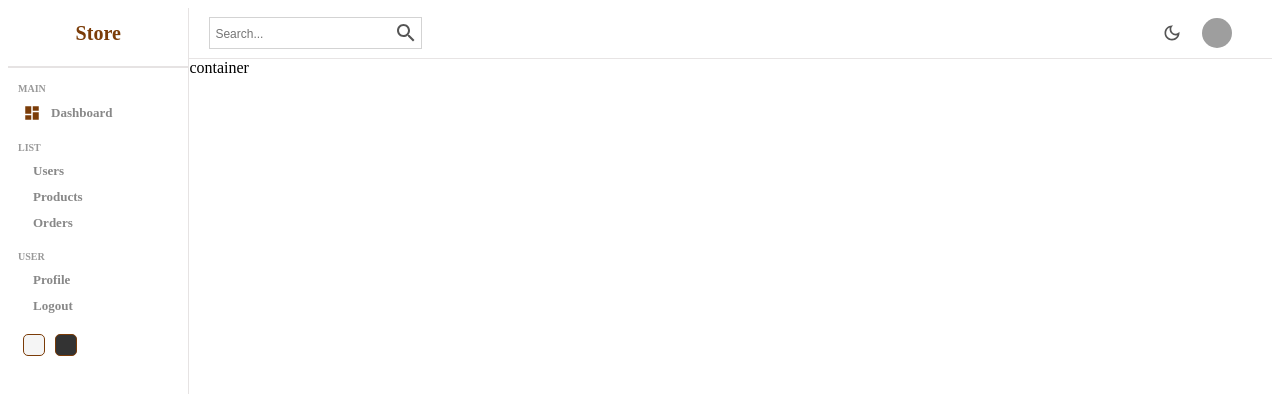
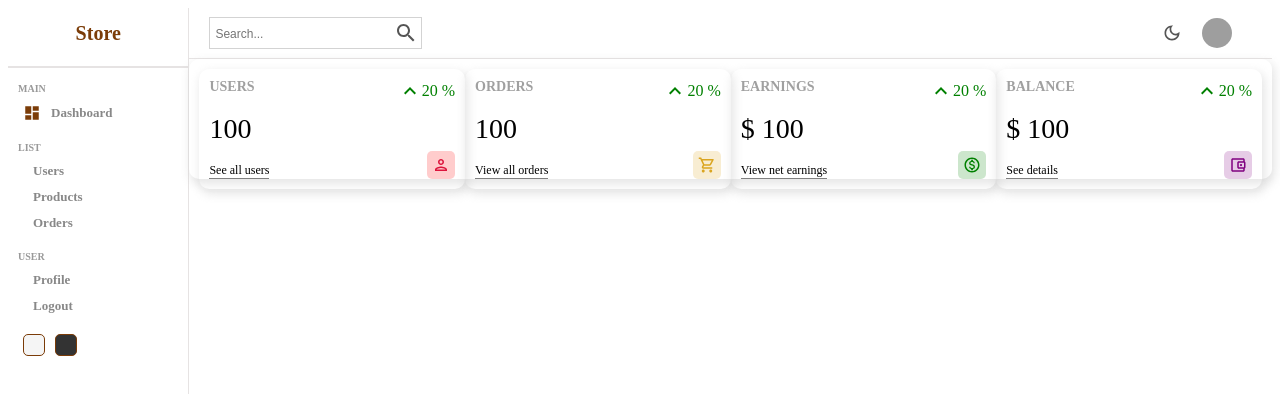
Before and after one commit to Aziza20/admin-ui, a React (Vite) app: page / in a window 1280 px wide. Shown: the top 394 px of the page. Built offline with nearby package versions, Linux system fonts and the light colour scheme; grey boxes are pictures that could not be loaded.

Commit message:
first commit

```diff
--- a/src/components/widget/Widget.jsx
+++ b/src/components/widget/Widget.jsx
@@ -0,0 +1,101 @@
+import "./widget.scss";
+import KeyboardArrowUpIcon from "@mui/icons-material/KeyboardArrowUp";
+import PersonOutlinedIcon from "@mui/icons-material/PersonOutlined";
+import AccountBalanceWalletOutlinedIcon from "@mui/icons-material/AccountBalanceWalletOutlined";
+import ShoppingCartOutlinedIcon from "@mui/icons-material/ShoppingCartOutlined";
+import MonetizationOnOutlinedIcon from "@mui/icons-material/MonetizationOnOutlined";
+
+const Widget = ({ type }) => {
+  let data;
+
+  //temporary
+  const amount = 100;
+  const diff = 20;
+
+  switch (type) {
+    case "user":
+      data = {
+        title: "USERS",
+        isMoney: false,
+        link: "See all users",
+        icon: (
+          <PersonOutlinedIcon
+            className="icon"
+            style={{
+              color: "crimson",
+              backgroundColor: "rgba(255, 0, 0, 0.2)",
+            }}
+          />
+        ),
+      };
+      break;
+    case "order":
+      data = {
+        title: "ORDERS",
+        isMoney: false,
+        link: "View all orders",
+        icon: (
+          <ShoppingCartOutlinedIcon
+            className="icon"
+            style={{
+              backgroundColor: "rgba(218, 165, 32, 0.2)",
+              color: "goldenrod",
+            }}
+          />
+        ),
+      };
+      break;
+    case "earning":
+      data = {
+        title: "EARNINGS",
+        isMoney: true,
+        link: "View net earnings",
+        icon: (
+          <MonetizationOnOutlinedIcon
+            className="icon"
+            style={{ backgroundColor: "rgba(0, 128, 0, 0.2)", color: "green" }}
+          />
+        ),
+      };
+      break;
+    case "balance":
+      data = {
+        title: "BALANCE",
+        isMoney: true,
+        link: "See details",
+        icon: (
+          <AccountBalanceWalletOutlinedIcon
+            className="icon"
+            style={{
+              backgroundColor: "rgba(128, 0, 128, 0.2)",
+              color: "purple",
+            }}
+          />
+        ),
+      };
+      break;
+    default:
+      break;
+  }
+
+  return (
+    <div className="widget">
+      <div className="left">
+        <div className="title">{data.title}</div>
+        <div className="counter">
+          {data.isMoney && "$"} {amount}
+        </div>
+        <div className="link">{data.link}</div>
+      </div>
+      <div className="right">
+        <div className="percentage positive">
+          <KeyboardArrowUpIcon />
+          {diff} %
+        </div>
+        {data.icon}
+      </div>
+    </div>
+  );
+};
+
+export default Widget;
--- a/src/components/widget/widget.scss
+++ b/src/components/widget/widget.scss
@@ -0,0 +1,55 @@
+ .widget {
+    display: flex;
+    justify-content: space-between;
+    flex: 1;
+    padding: 10px;
+    -webkit-box-shadow: 2px 4px 10px 1px rgba(0, 0, 0, 0.47);
+    box-shadow: 2px 4px 10px 1px rgba(201, 201, 201, 0.47);
+    border-radius: 10px;
+    height: 100px;
+
+    .left,
+    .right {
+      display: flex;
+      flex-direction: column;
+      justify-content: space-between;
+
+      .title {
+        font-weight: bold;
+        font-size: 14px;
+        color: rgb(160, 160, 160);
+      }
+
+      .counter {
+        font-size: 28px;
+        font-weight: 300;
+      }
+
+      .link {
+        width: max-content;
+        font-size: 12px;
+        border-bottom: 1px solid gray;
+      }
+
+      .percentage {
+        display: flex;
+        align-items: center;
+        font-style: 14px;
+
+        &.positive {
+          color: green;
+        }
+
+        &.negative {
+          color: red;
+        }
+      }
+
+      .icon {
+        font-size: 18px;
+        padding: 5px;
+        border-radius: 5px;
+        align-self: flex-end;
+      }
+    }
+  }
--- a/src/pages/home/Home.jsx
+++ b/src/pages/home/Home.jsx
@@ -1,6 +1,7 @@
 import "./home.scss";
 import Sidebar from "../../components/sidebar/Sidebar";
 import Navbar from "../../components/navbar/Navbar";
+import Widget from "../../components/widget/Widget";
 
 const Home = () => {
   return (
@@ -8,7 +9,12 @@
       <Sidebar />
       <div className="homeContainer">
         <Navbar/>
-      container
+      <div className="widget">
+          <Widget type="user"/>
+          <Widget type="order"/>
+          <Widget type="earning"/>
+          <Widget type="balance"/>
+      </div>
       </div>
     </div>
 
--- a/src/pages/home/home.scss
+++ b/src/pages/home/home.scss
@@ -5,3 +5,16 @@
       flex: 6;
     }
   }
+  .home {
+    display: flex;
+
+    .homeContainer {
+      flex: 6;
+
+      .widgets {
+        display: flex;
+        padding: 20px;
+        gap: 20px;
+      }
+    }
+  }
```
